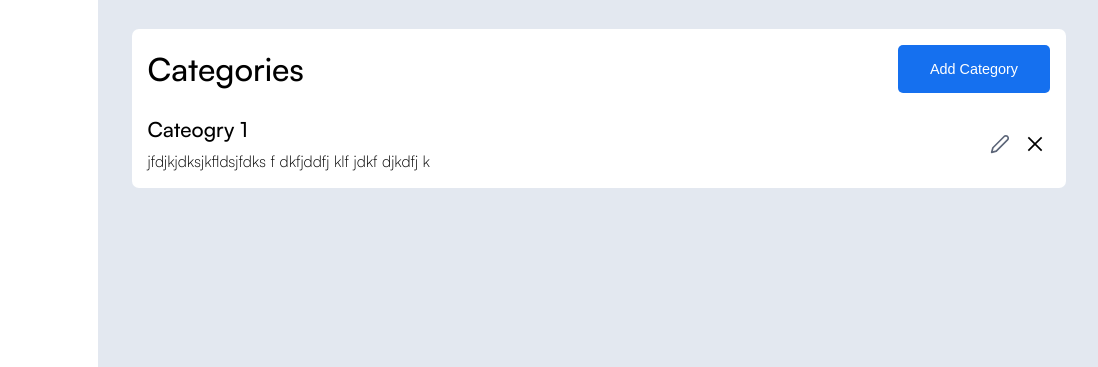
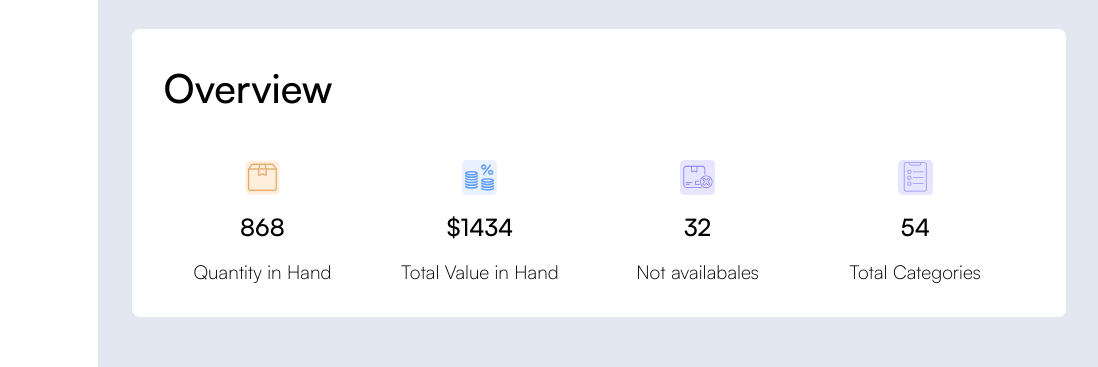
Before and after one commit to Nhan-Moon-04/MONGODB_WEB, a plain HTML site: page public/index.html in a window 1280 px wide. Shown: the part 103-470 px from the top of the page, 182-1280 px from the left. Drawn offline with Linux system fonts and the light colour scheme.

Commit message:
updating the ui

```diff
--- a/public/index.html
+++ b/public/index.html
@@ -159,8 +159,7 @@
 
       <!-------- Categoty Ui ---------------->
       <!-- * -->
-      <div class="main">
-        <div class="categoryUi">
+      <!-- <div class="categoryUi">
           <div class="category__header">
             <h1>Categories</h1>
             <button class="addCategoryBtn">Add Category</button>
@@ -185,8 +184,7 @@
               </div>
             </div>
           </div>
-        </div>
-      </div>
+        </div> -->
 
       <div class="EditCategorySection --hidden">
         <div class="EditCatMod">
@@ -198,7 +196,12 @@
               id="editTitle"
               placeholder="Edit Title"
             />
-            <input type="text" name="editTitle" id="editTitle" placeholder="Edit Description" />
+            <input
+              type="text"
+              name="editTitle"
+              id="editTitle"
+              placeholder="Edit Description"
+            />
 
             <div class="EditCatMod__btns">
               <button class="cancelBtnEdit">Discard</button>
@@ -207,6 +210,40 @@
           </form>
         </div>
       </div>
+
+      <!--------------------------  Dashboard View(Ui)   ------------------------------->
+      <div class="main">
+        <div class="dashboardUi">
+          <div class="dashboardUi__header">
+            <h1>Overview</h1>
+          </div>
+          <div class="dashboardUi__main">
+            <div class="dashboardUi__main__items">
+              <img src="../assets/images/Quantity.svg" alt="quantity" />
+              <p class="dashboardUi__quantity">868</p>
+              <p>Quantity in Hand</p>
+            </div>
+
+            <div class="dashboardUi__main__items">
+              <img src="../assets/images/Sales.svg" alt="salesItem" />
+              <p class="dashboardUi__sales">$1434</p>
+              <p>Total Value in Hand</p>
+            </div>
+
+            <div class="dashboardUi__main__items">
+              <img src="../assets/images/Cancel.svg" alt="Cancel Item" />
+              <p class="dashboardUi__notAvailable">32</p>
+              <p>Not availabales</p>
+            </div>
+
+            <div class="dashboardUi__main__items">
+              <img src="../assets/images/Categoriescolor.svg" alt="category" />
+              <p class="dashboardUi__notAvailable">54</p>
+              <p>Total Categories</p>
+            </div>
+          </div>
+        </div>
+      </div>
     </div>
     <script src="../src/js/app.js" type="module"></script>
   </body>
--- a/src/css/style.css
+++ b/src/css/style.css
@@ -108,7 +108,7 @@ button {
 .app {
   display: grid;
   grid-template-columns: 1fr;
-  grid-template-rows: 100px 100vh;
+  /* grid-template-rows: 100px 100vh; */
 }
 
 .sideBar {
@@ -126,6 +126,12 @@ button {
 }
 
 @media screen and (min-width: 1024px) {
+  .app {
+    display: grid;
+    grid-template-columns: 1fr;
+    grid-template-rows: 100px 100vh;
+  }
+
   .app {
     display: grid;
     grid-template-columns: 280px 1fr;
@@ -155,10 +161,27 @@ button {
 /* ----------------------------- Header ------------------------------- */
 
 .header {
+  position: sticky;
+  top: 0;
   display: flex;
   justify-content: center;
   align-items: center;
   padding: 2rem;
+  box-shadow: 5px 12px 10px rgba(107, 106, 106, 0.23);
+  z-index: 4;
+}
+
+@media screen and (min-width: 1024px) {
+  .header {
+    position: relative;
+    top: 0;
+    display: flex;
+    justify-content: center;
+    align-items: center;
+    padding: 2rem;
+    box-shadow: 0 0 0;
+    z-index: 4;
+  }
 }
 
 .header__search__form {
@@ -370,6 +393,7 @@ img {
 .main {
   width: 100%;
   padding: 2rem;
+  margin-bottom: 2rem;
   overflow: auto;
 }
 
@@ -631,7 +655,7 @@ img {
 .categoryUi {
   background-color: var(--color-background);
   width: 100%;
-  padding: 1rem;
+  padding: 2rem;
   border-radius: 7px;
 }
 
@@ -813,3 +837,56 @@ img {
     padding: 0.7rem 1rem;
   }
 }
+
+/* ---------------------------------- dashboardUi ----------------------------------- */
+.dashboardUi {
+  background-color: var(--color-background);
+  padding: 2rem;
+  border-radius: 8px;
+}
+
+.dashboardUi__main {
+  display: grid;
+  grid-template-columns: repeat(1, 1fr);
+  row-gap: 4rem;
+  margin-top: 45px;
+  width: 100%;
+}
+
+.dashboardUi__main__items {
+  margin-right: 20px;
+  display: flex;
+  flex-direction: column;
+  align-items: center;
+  justify-content: center;
+}
+
+.dashboardUi__main__items img {
+  margin: 0;
+  width: 35px;
+  height: 35px;
+}
+
+.dashboardUi__main__items :nth-child(2) {
+  margin: 1rem 0rem;
+  font-size: 1.5rem;
+  font-weight: 500;
+}
+
+.dashboardUi__main__items :last-child {
+  text-align: center;
+  width: 160px;
+}
+
+@media screen and (min-width: 500px) {
+  .dashboardUi__main {
+    grid-template-columns: repeat(2, 1fr);
+  }
+}
+
+@media screen and (min-width: 1150px) {
+  .dashboardUi__main {
+    overflow: auto;
+    grid-template-columns: repeat(4, 1fr);
+  }
+}
```
Also changed, not shown: assets/images/Cancel.svg (added), assets/images/Categoriescolor.svg (added), assets/images/Quantity.svg (added), assets/images/Sales.svg (added).
